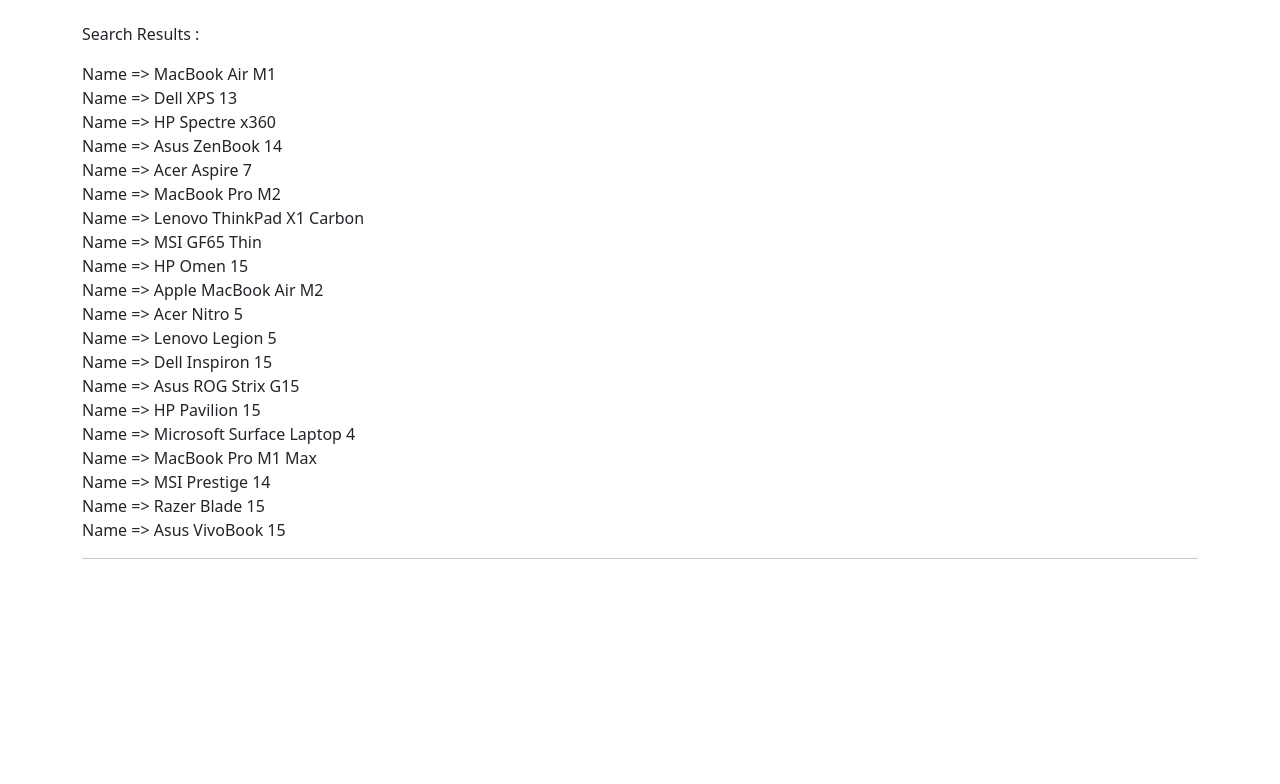
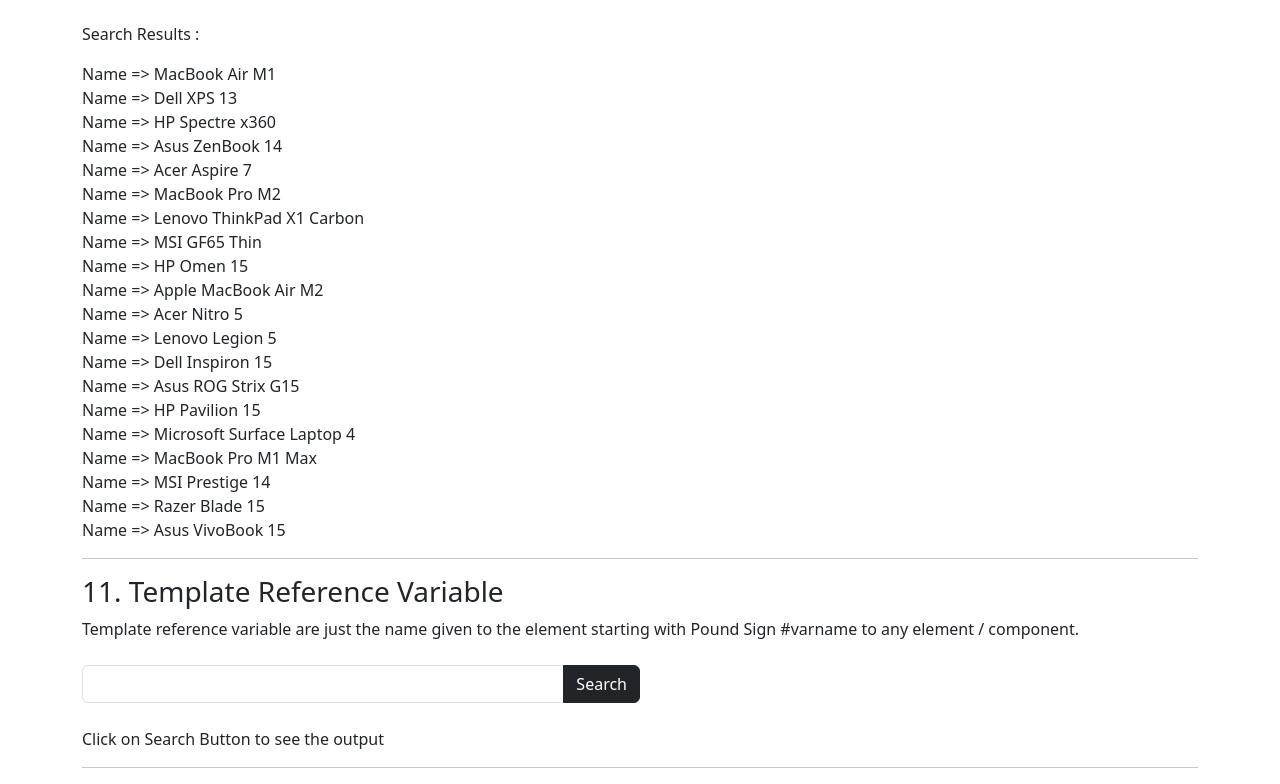
Before and after one commit to PrathameshSystenics/Angular_Tutorial, an Angular app in the folder AngularTut/: page / in a window 1280 px wide. Shown: the part 6079-6863 px from the top of the page. Before the commit the page ends 6654 px from the top, so only its background shows below. Built offline with nearby package versions, Linux system fonts and the light colour scheme.

Commit message:
Template Reference Variable

```diff
--- a/AngularTut/src/app/app.component.html
+++ b/AngularTut/src/app/app.component.html
@@ -45,4 +45,8 @@
   <h3 class="mt-3">10. Non Related Component communication</h3>
   <app-nonrelated/>
   <hr>
+
+  <h3 class="mt-3">11. Template Reference Variable</h3>
+  <templatereferencevar/>
+  <hr>
 </div>
--- a/AngularTut/src/app/app.module.ts
+++ b/AngularTut/src/app/app.module.ts
@@ -23,6 +23,7 @@ import { FilterComponent } from './output/filter/filter.component';
 import { NonrelatedComponent } from './nonrelated/nonrelated.component';
 import { ChildnamesComponent } from './nonrelated/childnames/childnames.component';
 import { SearchComponent } from './nonrelated/search/search.component';
+import { TemplatereferencevarComponent } from './templatereferencevar/templatereferencevar.component';
 
 @NgModule({
   declarations: [
@@ -45,7 +46,8 @@ import { SearchComponent } from './nonrelated/search/search.component';
     FilterComponent,
     NonrelatedComponent,
     ChildnamesComponent,
-    SearchComponent
+    SearchComponent,
+    TemplatereferencevarComponent
   ],
   imports: [
     BrowserModule,
--- /dev/null
+++ b/AngularTut/src/app/templatereferencevar/templatereferencevar.component.html
@@ -0,0 +1,19 @@
+<p>
+  Template reference variable are just the name given to the element starting with Pound Sign #varname to any
+  element / component.
+</p>
+
+
+<div>
+  <div class="input-group my-4 w-50">
+    <!-- Giving the Template Reference Variable -->
+    <input type="text" class="form-control" #searchinput>
+    <!-- Passing the template reference Variable through click event of button -->
+    <button class="btn btn-dark" (click)="onClickButton(searchinput)">Search</button>
+  </div>
+  <p>Click on Search Button to see the output</p>
+
+  <p *ngIf="searchText!==''">
+    You Searched For : {{searchText}}
+  </p>
+</div>
--- /dev/null
+++ b/AngularTut/src/app/templatereferencevar/templatereferencevar.component.ts
@@ -0,0 +1,15 @@
+import { Component } from '@angular/core';
+
+@Component({
+  selector: 'templatereferencevar',
+  templateUrl: './templatereferencevar.component.html',
+})
+export class TemplatereferencevarComponent {
+
+  searchText: string = ""
+
+  // Declaring the click event function
+  onClickButton(input: HTMLInputElement) {
+    this.searchText = input.value;
+  }
+}
```
